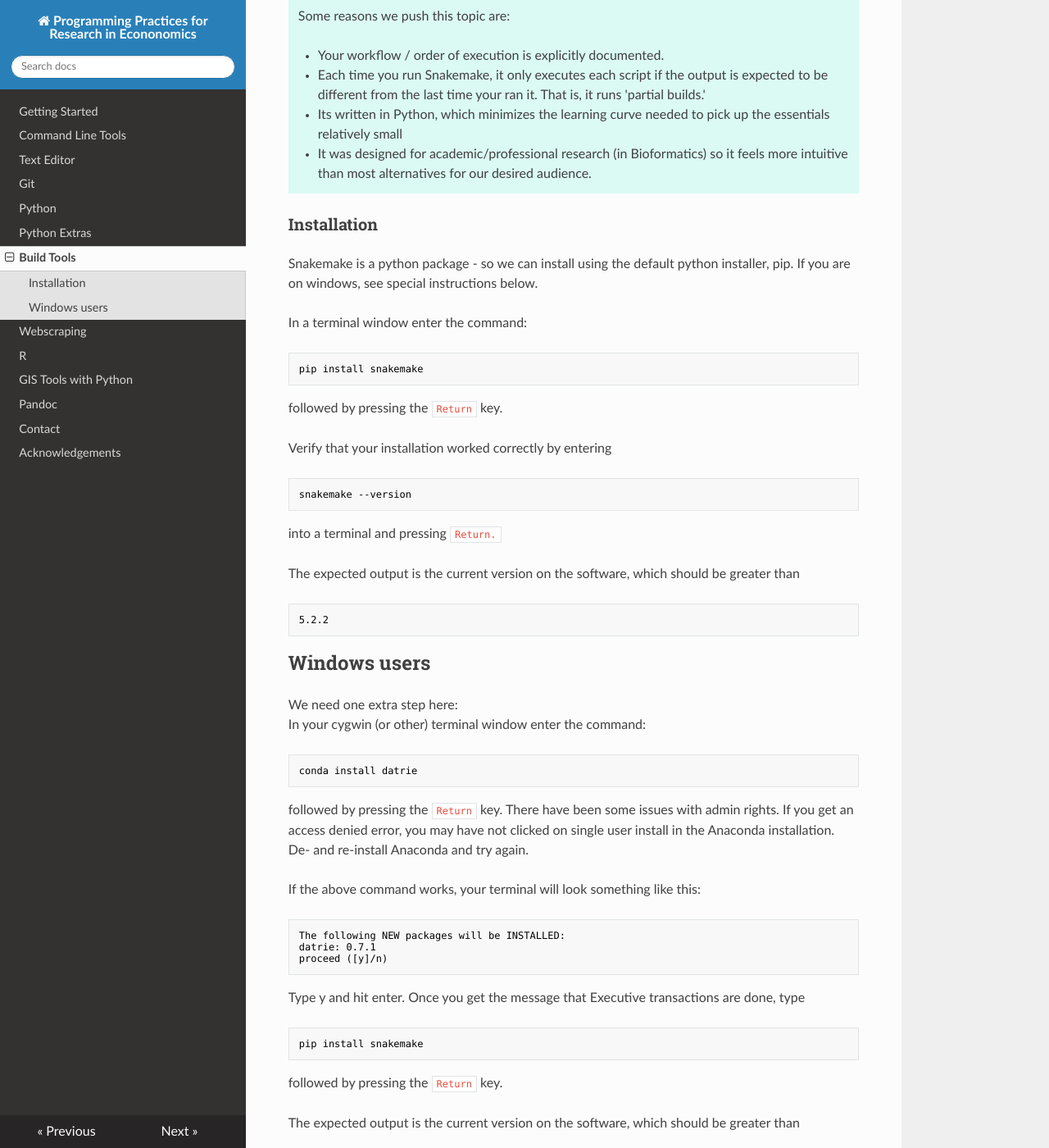
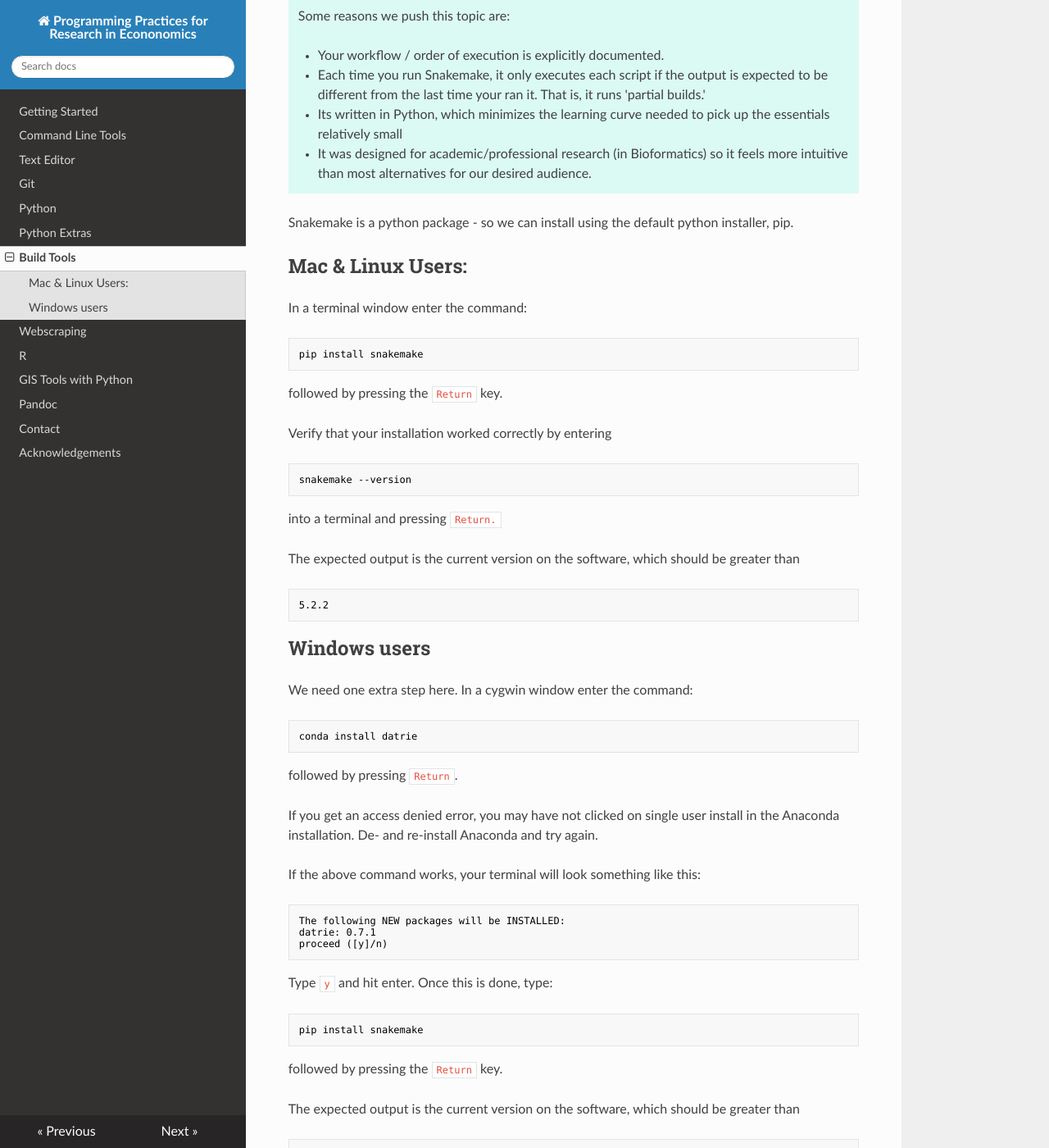
Before and after one commit to pp4rs/DEPRECATED-installation-guide, an MkDocs documentation site: the page built from docs/snakemake.md, in a window 1280 px wide and 1400 px high, scrolled down 361 px. Shown: the whole window at 82% size. Built offline with MkDocs 1.6.1, drawn with Linux system fonts in a browser that asks for light colours; nearby versions of some CDN libraries; old or Windows-style settings are respelled for this version of MkDocs.

````diff
--- a/docs/snakemake.md
+++ b/docs/snakemake.md
@@ -14,53 +14,60 @@ We will use make to automate the execution of our research projects with a "sing
     * Its written in Python, which minimizes the learning curve needed to pick up the essentials relatively small
     * It was designed for academic/professional research (in Bioformatics) so it feels more intuitive than most alternatives for our desired audience.
 
-### Installation
+Snakemake is a python package - so we can install using the default python installer, pip.
 
-Snakemake is a python package - so we can install using the default python installer, pip.
-If you are on windows, see special instructions below.
+## Mac & Linux Users:
 
 In a terminal window enter the command:
+
 ```bash
 pip install snakemake
 ```
 followed by pressing the `Return` key.
 
 Verify that your installation worked correctly by entering
+
 ```bash
 snakemake --version
 ```
 into a terminal and pressing `Return.`
 
 The expected output is the current version on the software, which should be greater than
+
 ```bash
 5.2.2
 ```
 
-##   Windows users
+## Windows users
 
-We need one extra step here:
-In your cygwin (or other) terminal window enter the command:
+We need one extra step here. In a cygwin window enter the command:
+
 ```bash
 conda install datrie
 ```
-followed by pressing the `Return` key.
-There have been some issues with admin rights. If you get an access denied error,
-you may have not clicked on single user install in the Anaconda installation. De- and re-install Anaconda and try again.
+
+followed by pressing `Return`.
+
+If you get an access denied error, you may have not clicked on single user install in the Anaconda installation. De- and re-install Anaconda and try again.
 
 If the above command works, your terminal will look something like this:
+
 ```bash
 The following NEW packages will be INSTALLED:
 datrie: 0.7.1
 proceed ([y]/n)
 ```
-Type y and hit enter. Once you get the message that Executive transactions are done, type
+
+Type `y` and hit enter. Once this is done, type:
 
 ```bash
 pip install snakemake
 ```
+
 followed by pressing the `Return` key.
 
 The expected output is the current version on the software, which should be greater than
+
 ```bash
 5.2.2
 ```
````
Also changed, not shown: docs/python.md (+10 -18 lines), docs/textEditor.md (+9 -3 lines), docs/webscraping_drivers.md (+5 -2 lines).
